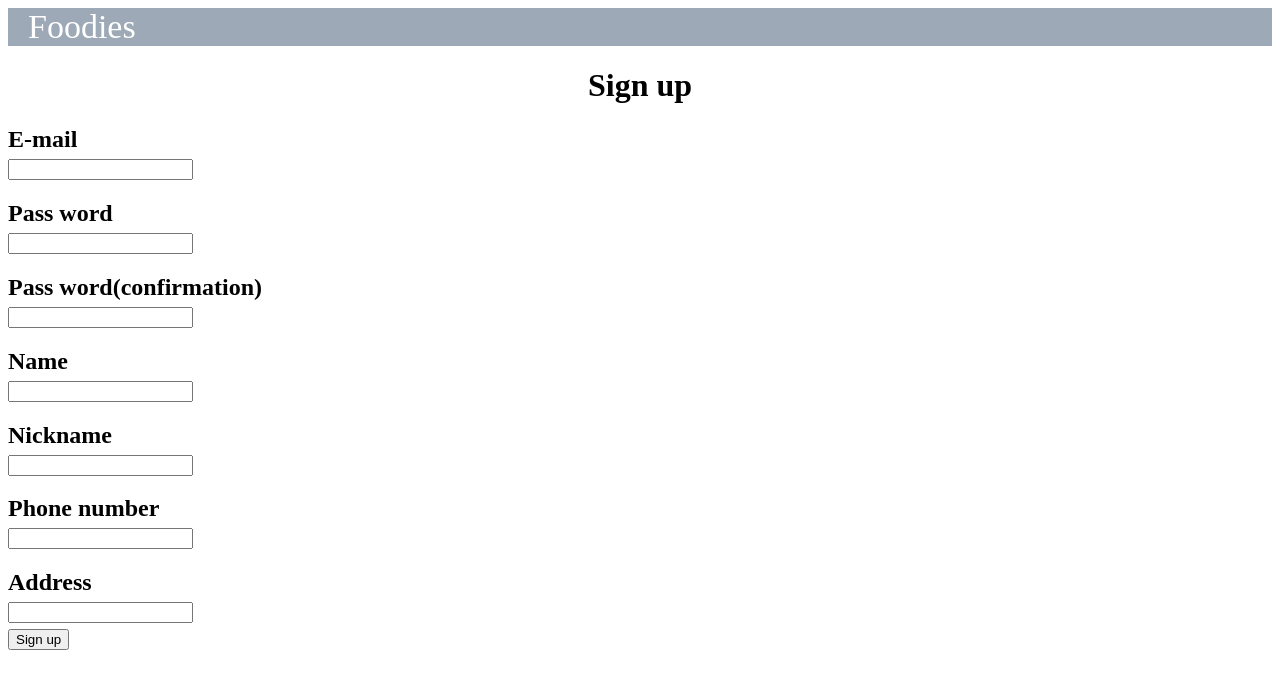
After one commit to Yua0120/MISKM, a PHP site: page /template/touroku.html in a window 1280 px wide. The commit adds this page. Shown: the top 689 px of the page. Run offline with PHP 8.4, Linux system fonts and the light colour scheme.

Commit message:
もう一個のcssとtourokuファイル作った

```diff
--- /dev/null
+++ b/template/css/main.css
@@ -0,0 +1,3 @@
+signbotton{
+    text-align: center;
+}
--- a/template/css/template.css
+++ b/template/css/template.css
@@ -2,7 +2,7 @@
 
 /*ヘッター*/
 title{
-    color: #fff;
+    color: #ffffff;
     font-family: "Dynalight";
 }
 /* ハンバーガーメニュー*/
@@ -11,11 +11,12 @@ title{
     justify-content: space-between;
     align-items: center;
     padding: 0 20px;
-    background: #fff;
+    background-color: #9DA9B6;
   }
 
   .logo {
-    font-size: 24px;
+    font-size: 34px;
+    color: #ffffff;
   }
 
   /* ここから下がハンバーガーメニューに関するCSS */
@@ -46,7 +47,7 @@ title{
     height: 3px;
     width: 25px;
     border-radius: 3px;
-    background: #333;
+    background: #ffffff;
     transition: 0.5s;
     position: absolute;
   }
--- /dev/null
+++ b/template/touroku.html
@@ -0,0 +1,40 @@
+<!DOCTYPE html>
+<html lang="ja">
+<head>
+    <meta charset="UTF-8">
+    <meta name="viewport" content="width=device-width, initial-scale=1.0">
+    <link rel="stylesheet" href="css/template.css">
+    <link rel="stylesheet" href="css/main.css">
+    <title>touroku.html</title>
+</head>
+<body>
+    <header class="header">
+        <!-- ヘッダーロゴ -->
+        <div class="logo" id="title">Foodies</div>
+    </header>
+    <center><h1>Sign up</h1></center>
+    <h2>E-mail<br>
+    <input type="text" name="E-mail">
+
+    <h2>Pass word<br>
+    <input type="text" name="Pass1">
+
+    <h2>Pass word(confirmation)<br>
+    <input type="text" name="Pass2">
+
+    <h2>Name<br>
+    <input type="text" name="Name">
+
+    <h2>Nickname<br>
+    <input type="text" name="Nicename">
+
+    <h2>Phone number<br>
+    <input type="text" name="Phonenumber">
+
+    <h2>Address<br>
+    <input type="text" name="Address"><br>
+
+    <button type="button">Sign up</button>
+
+</body>
+</html>
```
Also changed, not shown: template/template.html (line endings or trailing spaces).
